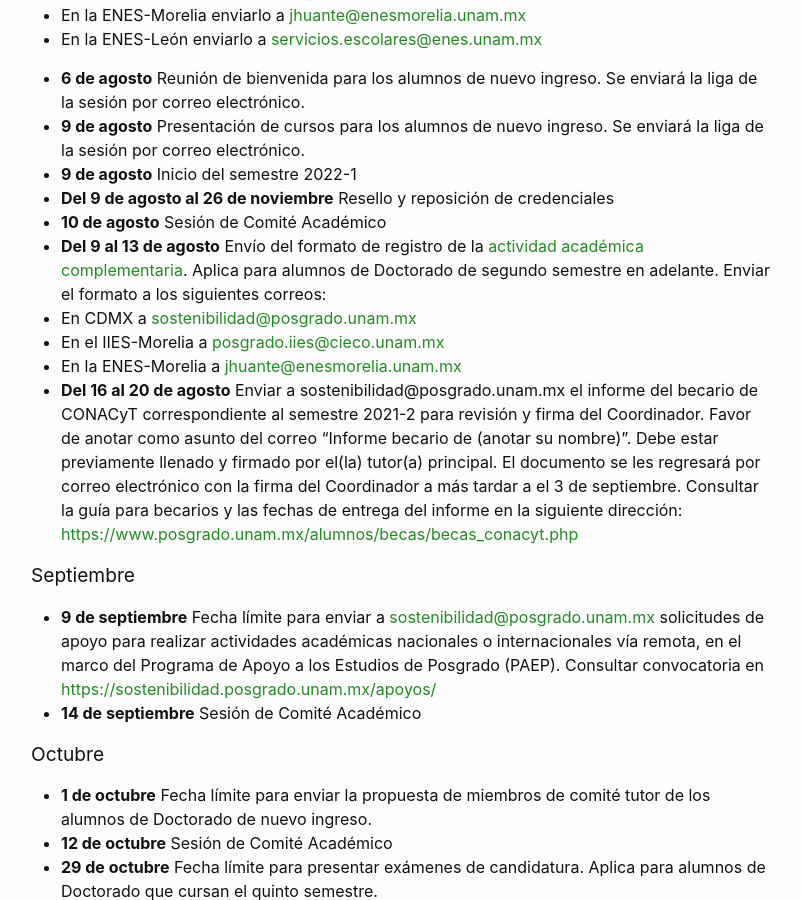
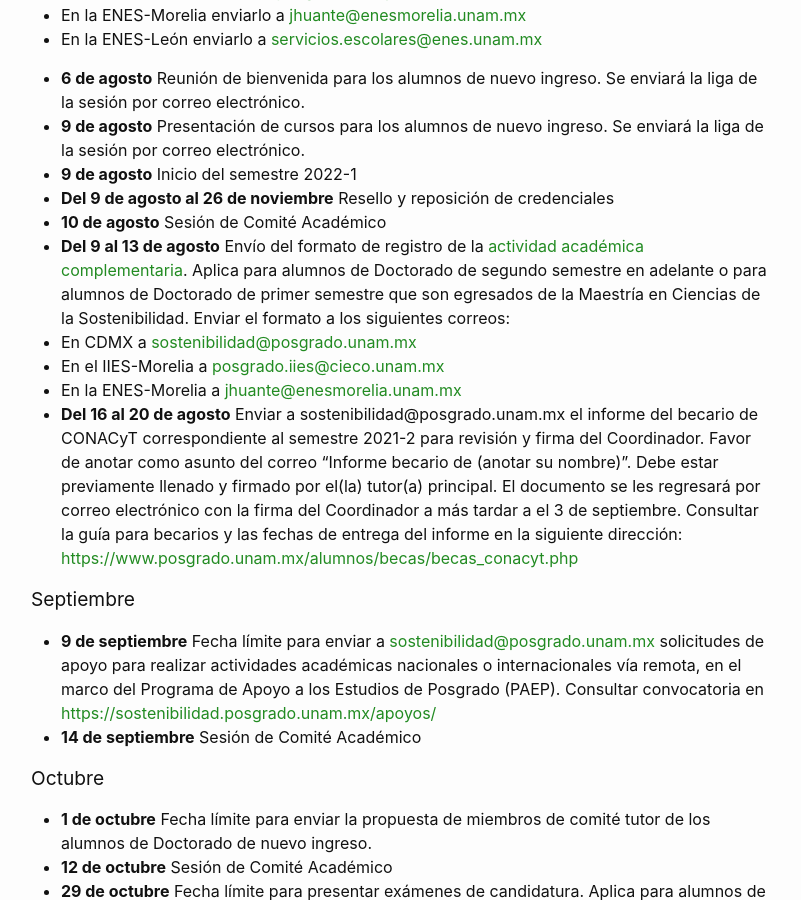
Before and after one commit to pcs-unam/pcs-unam.github.io, a Jekyll site: the page built from posgrado/calendario1.md, in a window 1280 px wide and 900 px high, scrolled down 758 px. Shown: the whole window, without its empty margins (239-1040 px from the left). Built offline with Jekyll 4.4.1, drawn with Linux system fonts in a browser that asks for light colours.

Commit message:
Ajustes calendario 2022-1

```diff
--- a/posgrado/calendario1.md
+++ b/posgrado/calendario1.md
@@ -27,7 +27,7 @@
 - **9 de agosto** Inicio del semestre 2022-1
 - **Del 9 de agosto al 26 de noviembre** Resello y reposición de credenciales
 - **10 de agosto** Sesión de Comité Académico
-- **Del 9 al 13 de agosto** Envío del formato de registro de la [actividad académica complementaria](/doctorado/actividades). Aplica para alumnos de Doctorado de segundo semestre en adelante. Enviar el formato a los siguientes correos:
+- **Del 9 al 13 de agosto** Envío del formato de registro de la [actividad académica complementaria](/doctorado/actividades). Aplica para alumnos de Doctorado de segundo semestre en adelante o para alumnos de Doctorado de primer semestre que son egresados de la Maestría en Ciencias de la Sostenibilidad. Enviar el formato a los siguientes correos:
 - En CDMX a <sostenibilidad@posgrado.unam.mx>
 - En el IIES-Morelia a <posgrado.iies@cieco.unam.mx>
 - En la ENES-Morelia a <jhuante@enesmorelia.unam.mx>
```
